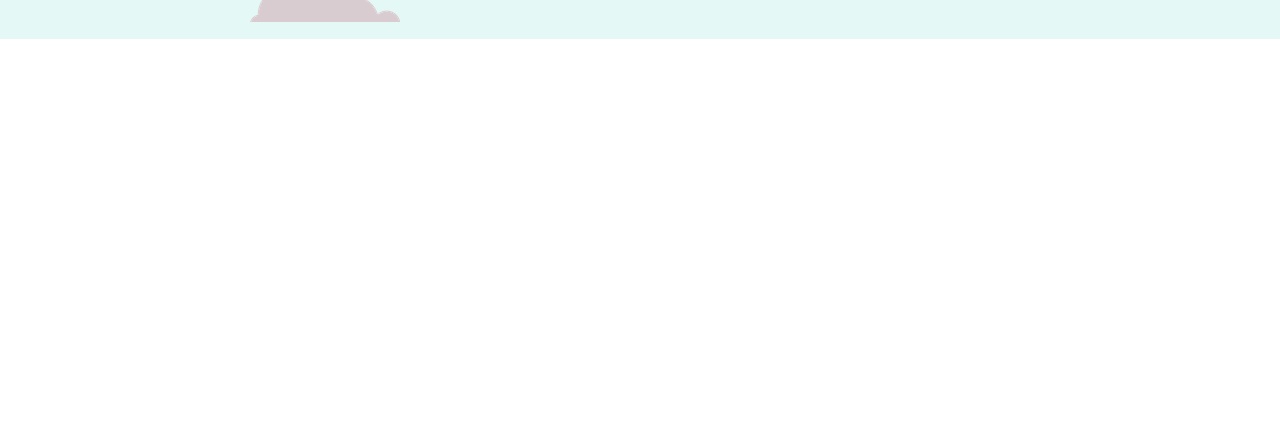
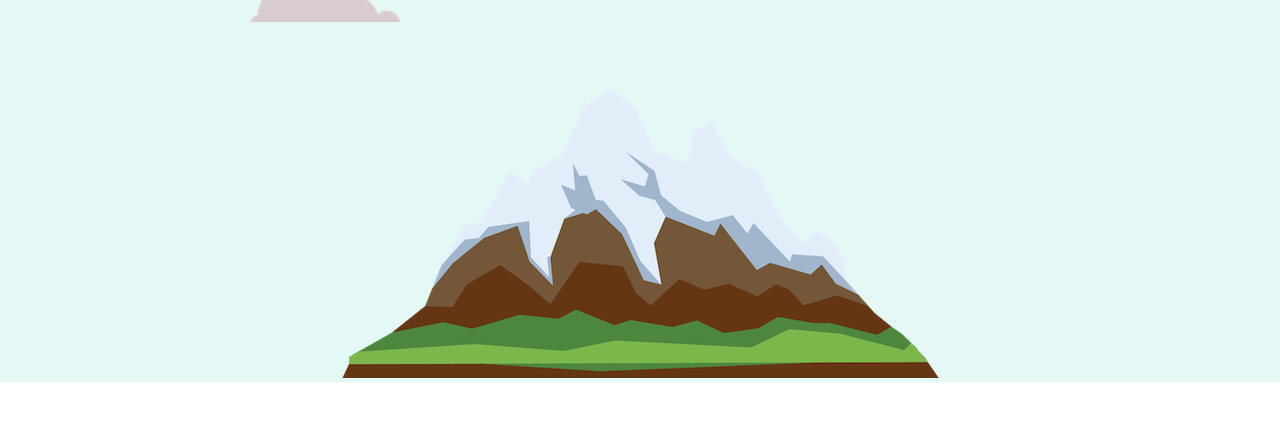
Before and after one commit to PankaChakma/My-Personal-Site, a plain HTML site: page index.html in a window 1280 px wide. Shown: the part 351-772 px from the top of the page. Drawn offline with Linux system fonts and the light colour scheme.

Commit message:
add new features

```diff
--- a/index.html
+++ b/index.html
@@ -16,7 +16,7 @@
     <h1> I'm Pankajini</h1>
     <h2>a <span class="pro">pro</span>grammer</a></h2>
     <img class="cloud2" src="image/cloud.png" alt="cloud">
-    <img class="" src="" alt="">
+    <img class="mountain" src="image/mountain.png" alt="mountain">
 
 </div>
 </html>
```
